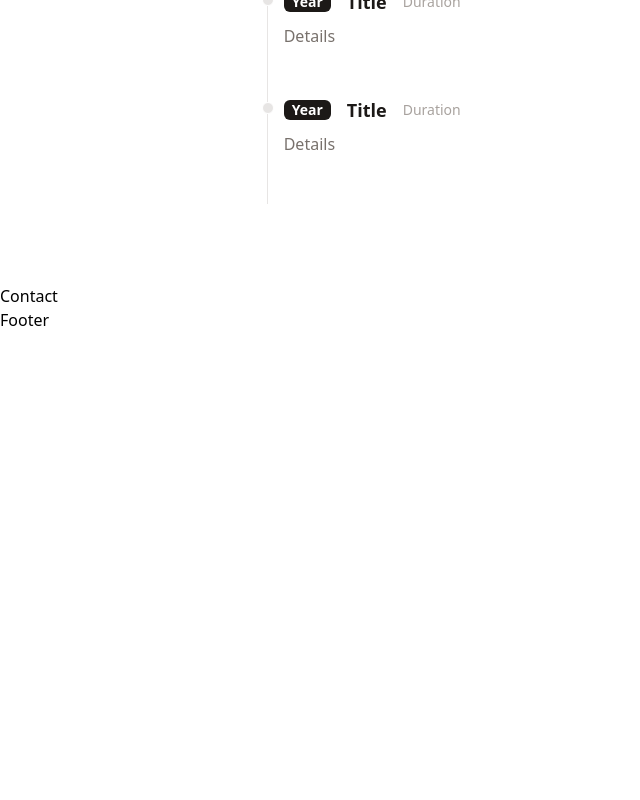
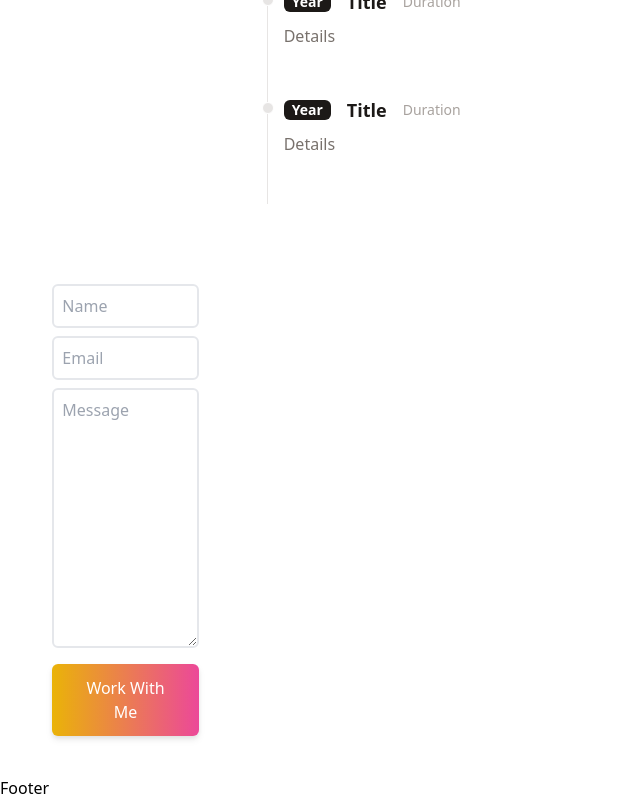
Before and after one commit to Kaiyan-Da-Man/Developer-Portfolio, a React (Vite) app: page / in a window 1280 px wide. Shown: the part 980-1780 px from the top of the page, without its empty margins (0-640 px from the left). Before the commit the page ends 1312 px from the top, so only its background shows below. Built offline with nearby package versions, Linux system fonts and the light colour scheme.

Commit message:
Add contacts section

```diff
--- a/src/Components/Contact.jsx
+++ b/src/Components/Contact.jsx
@@ -2,6 +2,40 @@
 
 export default function Contact() {
   return (
-    <div>Contact</div>
+    <div className='flex flex-box mb-10 mx-auto'>
+      <div className='flex justify-center items-center'>
+        <form
+          action="https://getform.io/f/9c257022-8633-47a1-8c5e-82d0b4ba8922"
+          method='POST'
+          className='flex flex-col w-full md:w-7/12'
+        >
+          <input
+            type="text"
+            name='name'
+            placeholder='Name'
+            className='p-2 bg-transparent border-2 rounded-md focus:outline-none'
+          />
+          <input
+            type="text"
+            name='email'
+            placeholder='Email'
+            className='my-2 p-2 bg-transparent border-2 rounded-md focus:outline-none'
+          />
+          <textarea
+            name='message'
+            placeholder='Message'
+            rows='10'
+            className='p-2 mb-4 bg-transparent border-2 rounded-md focus:outline-none'
+          />
+          <button
+            type='button'
+            className='text-center inline-block px-8 py-3 w-max-text-base font-medium rounded-md text-white bg-gradient-to-r from-yellow-500 to-pink-500 drop-shadow-md hover:stroke-white'
+          >
+            Work With Me
+          </button>
+
+        </form>
+      </div>
+    </div>
   )
 }
```
